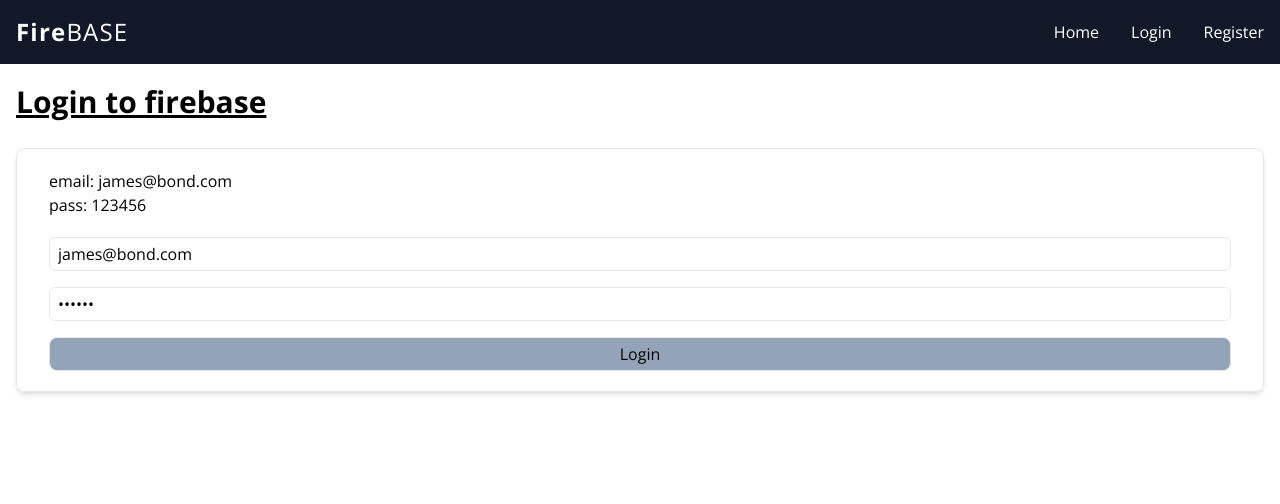
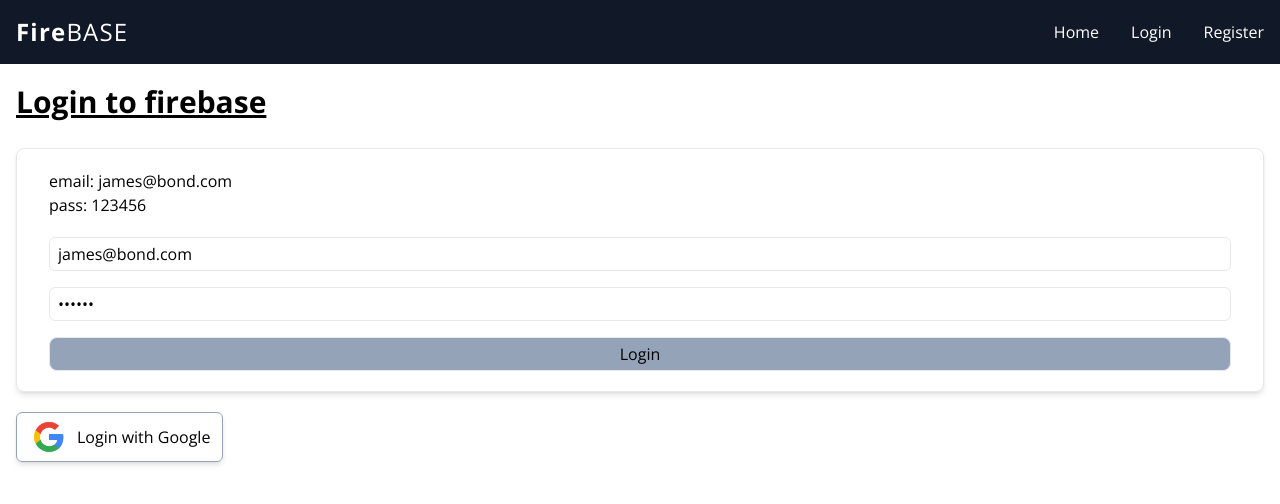
Before and after one commit to MariusCodeAcademy/type19-24_react_firebase_intro, a React (Vite) app: page /login in a window 1280 px wide. Shown: the top 504 px of the page. Built offline with nearby package versions, Linux system fonts and the light colour scheme; no server answers.

Commit message:
login google btn

```diff
--- /dev/null
+++ b/src/components/auth/GoogleLogin.jsx
@@ -0,0 +1,13 @@
+import logo from '../../assets/google-logo.png';
+
+const GoogleLogin = () => {
+  return (
+    <div className='mt-5'>
+      <button className='border shadow-md border-slate-400 rounded-md flex gap-2 items-center px-3 py-1 '>
+        <img className='h-10' src={logo} alt='google logo' /> Login with Google
+      </button>
+    </div>
+  );
+};
+
+export default GoogleLogin;
--- a/src/firebase/firebase.js
+++ b/src/firebase/firebase.js
@@ -2,6 +2,7 @@
 import { initializeApp } from 'firebase/app';
 import { getAuth } from 'firebase/auth';
 import { getFirestore } from 'firebase/firestore';
+import { GoogleAuthProvider } from 'firebase/auth';
 
 // TODO: Add SDKs for Firebase products that you want to use
 // https://firebase.google.com/docs/web/setup#available-libraries
@@ -27,4 +28,6 @@
 // Initialize Cloud Firestore and get a reference to the service
 export const db = getFirestore(app);
 
+export const googleProvider = new GoogleAuthProvider();
+
 export default app;
--- a/src/pages/LoginPage.jsx
+++ b/src/pages/LoginPage.jsx
@@ -1,3 +1,4 @@
+import GoogleLogin from '../components/auth/GoogleLogin';
 import Login from '../components/auth/Login';
 
 const LoginPage = () => {
@@ -5,6 +6,7 @@
     <div className='container mx-auto px-4 '>
       <h1 className='text-3xl font-bold underline my-5'>Login to firebase</h1>
       <Login />
+      <GoogleLogin />
     </div>
   );
 };
```
Also changed, not shown: src/assets/google-logo.png (added).
